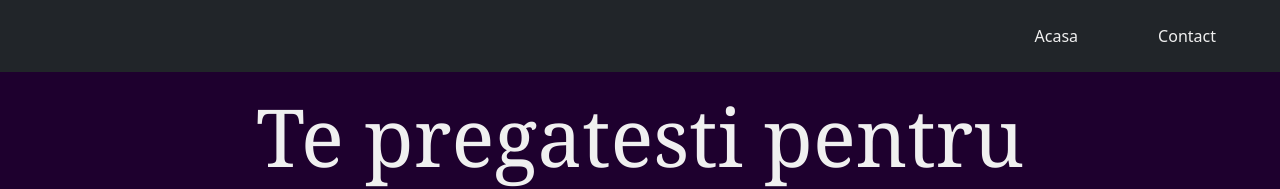
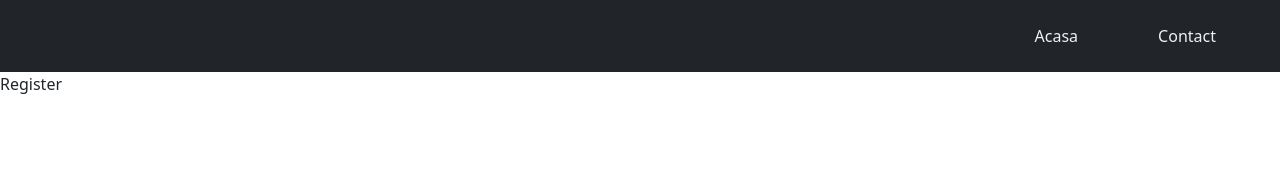
Before and after one commit to davidalexandru1370/pregatire-academii, a React (Create React App) app: page /Register in a window 1280 px wide. Shown: the top 189 px of the page. Built offline with nearby package versions, Linux system fonts and the light colour scheme.

Commit message:
create routes and links between pages

```diff
--- a/package.json
+++ b/package.json
@@ -11,6 +11,7 @@
     "react-bootstrap": "^2.1.2",
     "react-bootstrap-icons": "^1.8.1",
     "react-dom": "^17.0.2",
+    "react-router-dom": "^6.3.0",
     "react-scripts": "5.0.0",
     "web-vitals": "^2.1.4"
   },
--- a/src/App.js
+++ b/src/App.js
@@ -12,6 +12,8 @@ import {
 import "./App.css";
 import TextCard from "./Components/TextCard";
 import AcademyEntity from "./ObjectsTemplates/AcademyEntity.js";
+import Register from './pages/Register'
+import {BrowserRouter, BrowserRouter as Router,Route, Routes} from 'react-router-dom'
 
 function App() {
   //var  font_color_style = {"--color": "#f0f0f0"} as React.CSSProperties;
@@ -19,12 +21,12 @@ function App() {
   const firefighters = new AcademyEntity("pompieri", "#f0f0f0");
   const special_forces = new AcademyEntity("jandarmerie", "#f0f0f0");
   var academies = [police, firefighters, special_forces];
-  let connection_politie = "http://172.23.240.1:8080/militist.png";
-  let connection_pompier = "http://172.23.240.1:8080/pomper.png";
-  let connection_jandarmerie = "http://172.23.240.1:8080/jendar.png";
+  let connection_politie = "http://172.22.0.1:8080/militist.png";
+  let connection_pompier = "http://172.22.0.1:8080/pomper.png";
+  let connection_jandarmerie = "http://172.22.0.1:8080/jendar.png";
 
   return (
-    <div className="">
+    <Router>
       <Navbar className="bg-dark sticky-top">
         <Nav className="ms-auto position-sticky">
           <Nav.Item href="#" className="p-3 nav-item me-5">
@@ -35,6 +37,11 @@ function App() {
           </Nav.Item>
         </Nav>
       </Navbar>
+    <Routes>
+
+      <Route path='/acasa' exact element={
+        <>
+
       <section className="hero-section">
         <div className="container">
           <div className="col-lg">
@@ -131,7 +138,12 @@ function App() {
           </div>
         </div>
       </section>
-    </div>
+      </>}/>
+
+    <Route exact path='Register' element={<Register/>}/>
+
+    </Routes>
+    </Router>
   );
 }
 
--- /dev/null
+++ b/src/pages/Register.jsx
@@ -0,0 +1,9 @@
+import React from 'react'
+
+function Register() {
+  return (
+    <div>Register</div>
+  )
+}
+
+export default Register
```
Also changed, not shown: 1 other file (tests, documents, lock files or other folders).
